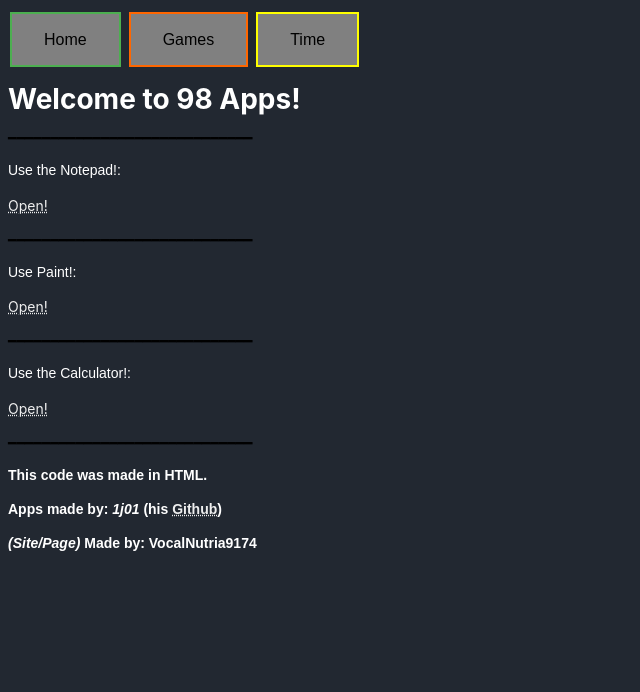
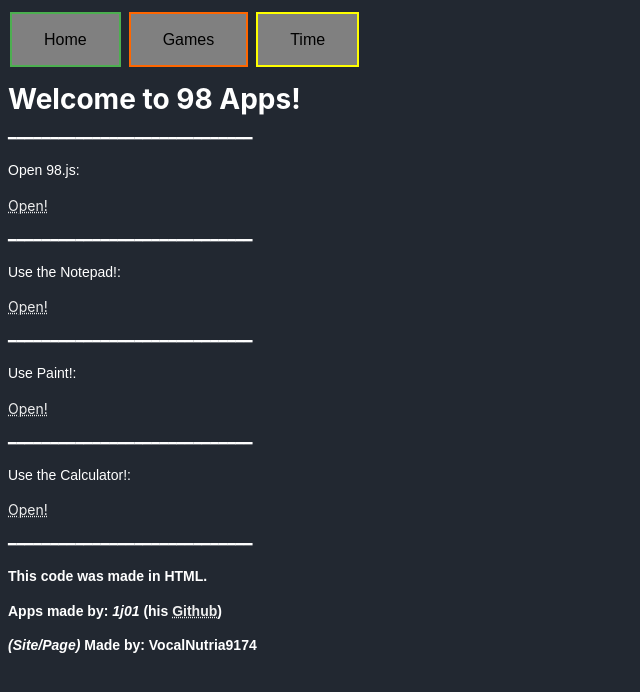
Before and after one commit to VocalNutria9174/beta-epicsite, a plain HTML site: page 98.html in a window 1280 px wide. Shown: the whole page, without its empty margins (0-640 px from the left). Drawn offline with Linux system fonts and the light colour scheme.

Commit message:
Update 98.html

```diff
--- a/98.html
+++ b/98.html
@@ -15,6 +15,10 @@
   h1 {
     color: white;
   }
+
+	.lines {
+	color: white;
+	}
 
     .mainFont {
   font-family: Arial, Helvetica, sans-serif;
@@ -76,7 +80,15 @@
 
 </head>
 <body>
-<p>━━━━━━━━━━━━━━━━━━━━━━━━━━━━━</p>
+	<p class="lines">━━━━━━━━━━━━━━━━━━━━━━━━━━━━━</p>
+
+    <p class="mainFont">Open 98.js:</p>
+    <div class="98js"></div>
+<a href="98js"
+  target="popup"   onclick="window.open('https://98.js.org','popup','width=845,height=500'); return false;" class="btn">
+    Open!    </a>
+
+<p class="lines">━━━━━━━━━━━━━━━━━━━━━━━━━━━━━</p>
 
     <p class="mainFont">Use the Notepad!:</p>
     <div class="notepad"></div>
@@ -84,7 +96,7 @@
   target="popup"   onclick="window.open('https://vocalnutria9174.github.io/notepad98','popup','width=845,height=500'); return false;" class="btn">
     Open!    </a>
 
-<p>━━━━━━━━━━━━━━━━━━━━━━━━━━━━━</p>
+<p class="lines">━━━━━━━━━━━━━━━━━━━━━━━━━━━━━</p>
 
     <p class="mainFont">Use Paint!:</p>
         <div class="paint"></div>
@@ -92,7 +104,7 @@
   target="popup"   onclick="window.open('https://vocalnutria9174.github.io/paint','popup','width=1231,height=647'); return false;" class="btn">
     Open!    </a>
 
-<p>━━━━━━━━━━━━━━━━━━━━━━━━━━━━━</p>
+<p class="lines">━━━━━━━━━━━━━━━━━━━━━━━━━━━━━</p>
 
     <p class="mainFont">Use the Calculator!:</p>
     <div class="calcul"></div>
@@ -100,7 +112,7 @@
   target="popup"   onclick="window.open('https://vocalnutria9174.github.io/calculator98','popup','width=481,height=497'); return false;" class="btn">
     Open!    </a>
 
-<p>━━━━━━━━━━━━━━━━━━━━━━━━━━━━━</p>
+<p class="lines">━━━━━━━━━━━━━━━━━━━━━━━━━━━━━</p>
 
     <b><p class="mainFont">This code was made in HTML.</p>
 	    <p class="mainFont">Apps made by: <b><i>1j01</b></i> (his <a class="btn" href="https://github.com/1j01/98">Github</a>)</p>
```
